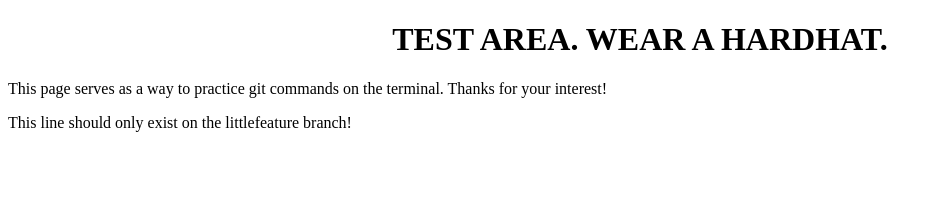
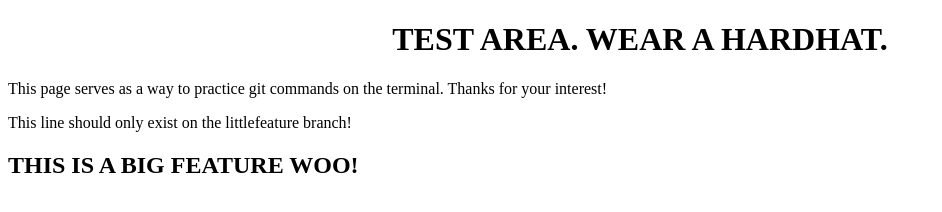
Before and after one commit to cmacnamara/terminalTest, a plain HTML site: page index.html in a window 1280 px wide. Shown: the whole page, without its empty margins (0-942 px from the left). Drawn offline with Linux system fonts and the light colour scheme.

Commit message:
Added a big feature!

```diff
--- a/index.html
+++ b/index.html
@@ -11,5 +11,6 @@
     <p>This page serves as a way to practice git commands on the terminal.
         Thanks for your interest!</p>
     <p>This line should only exist on the littlefeature branch!</p>
+    <h2>THIS IS A BIG FEATURE WOO!</h2>
 </body>
 </html>
```
